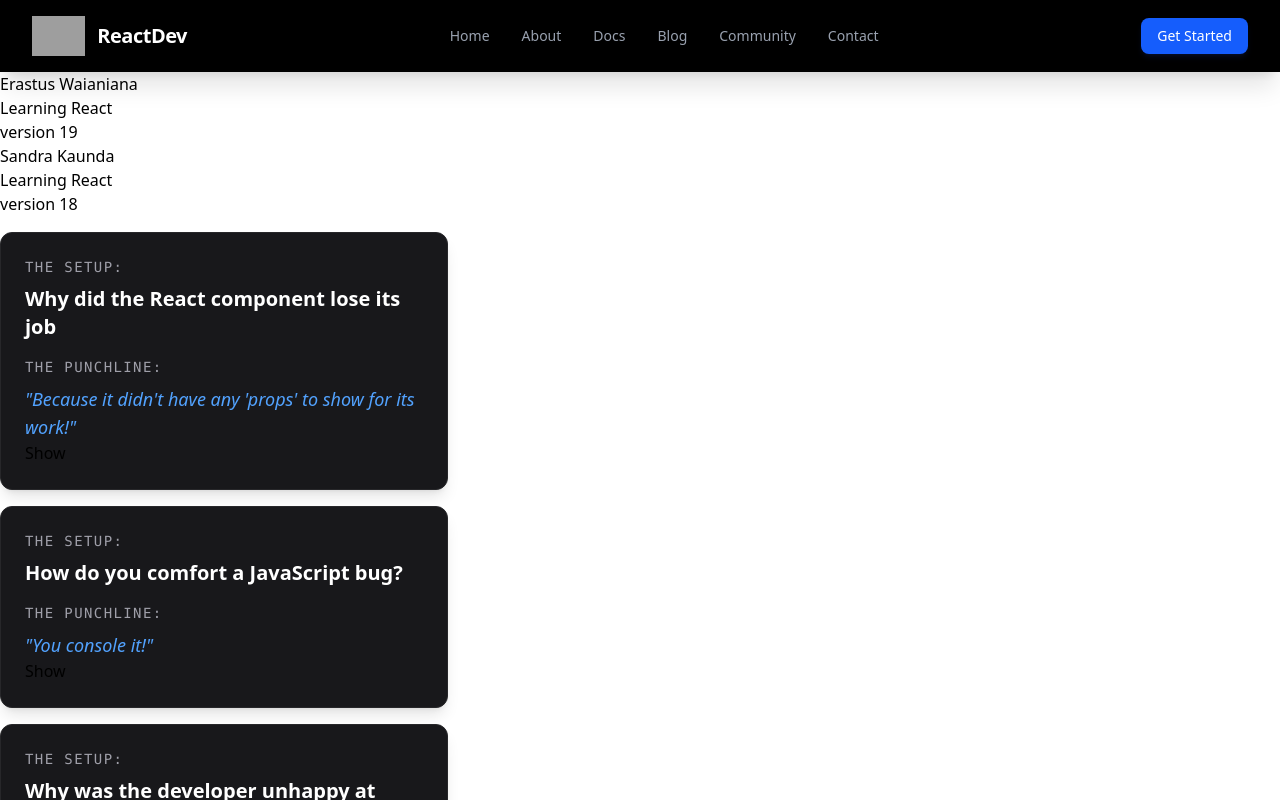
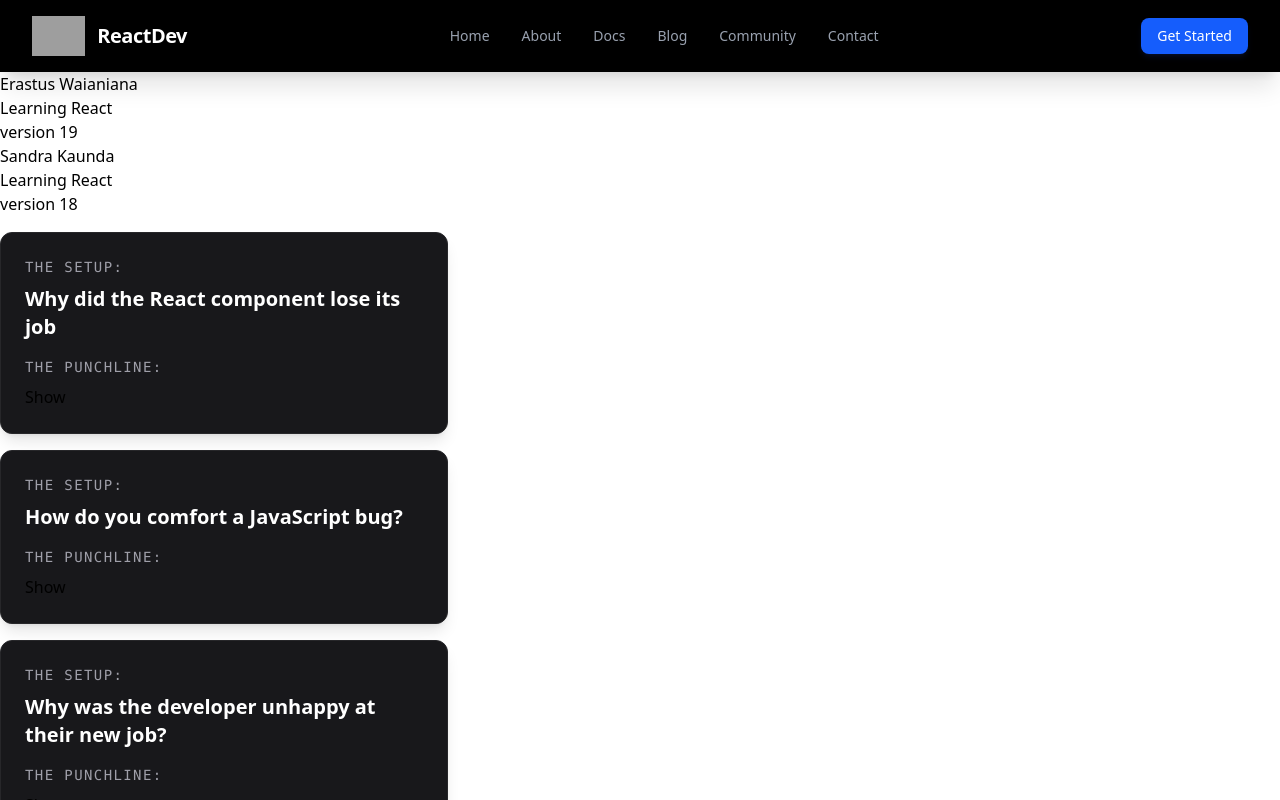
Before and after one commit to wainaina-mwangi/New-pro, a React (Vite) app: page / in a window 1280 px wide. Shown: the top 800 px of the page. Built offline with nearby package versions, Linux system fonts and the light colour scheme; grey boxes are pictures that could not be loaded.

Commit message:
learnt how i can make a faqs method in react using useState

```diff
--- a/src/components/Joke.jsx
+++ b/src/components/Joke.jsx
@@ -1,18 +1,18 @@
 import React, { useState } from 'react'
 
-function Joke({ setup, punchline }) {
+function Joke(props) {
   const [isShown,setIsShown] = useState(false)
   function toggleShown(){
     setIsShown(prevShown=>!prevShown)
-    console.log('isShown')
+
   }
   return (
     <div className=" bg-zinc-900 border border-zinc-800 p-6 rounded-xl my-4 shadow-lg max-w-md">
       <p className="text-zinc-400 text-sm font-mono mb-2 uppercase tracking-widest">The Setup:</p>
-      <h3 className="text-xl font-semibold text-white mb-4">{setup}</h3>
+      <h3 className="text-xl font-semibold text-white mb-4">{props.setup}</h3>
 
       <p className="text-zinc-400 text-sm font-mono mb-2 uppercase tracking-widest">The Punchline:</p>
-      <p className="text-lg text-blue-400 italic font-medium">"{punchline}"</p>
+    { isShown && <p className="text-lg text-blue-400 italic font-medium">"{props.punchline}"</p>}
       <button onClick={toggleShown}>Show</button>
     </div>
   )
```
